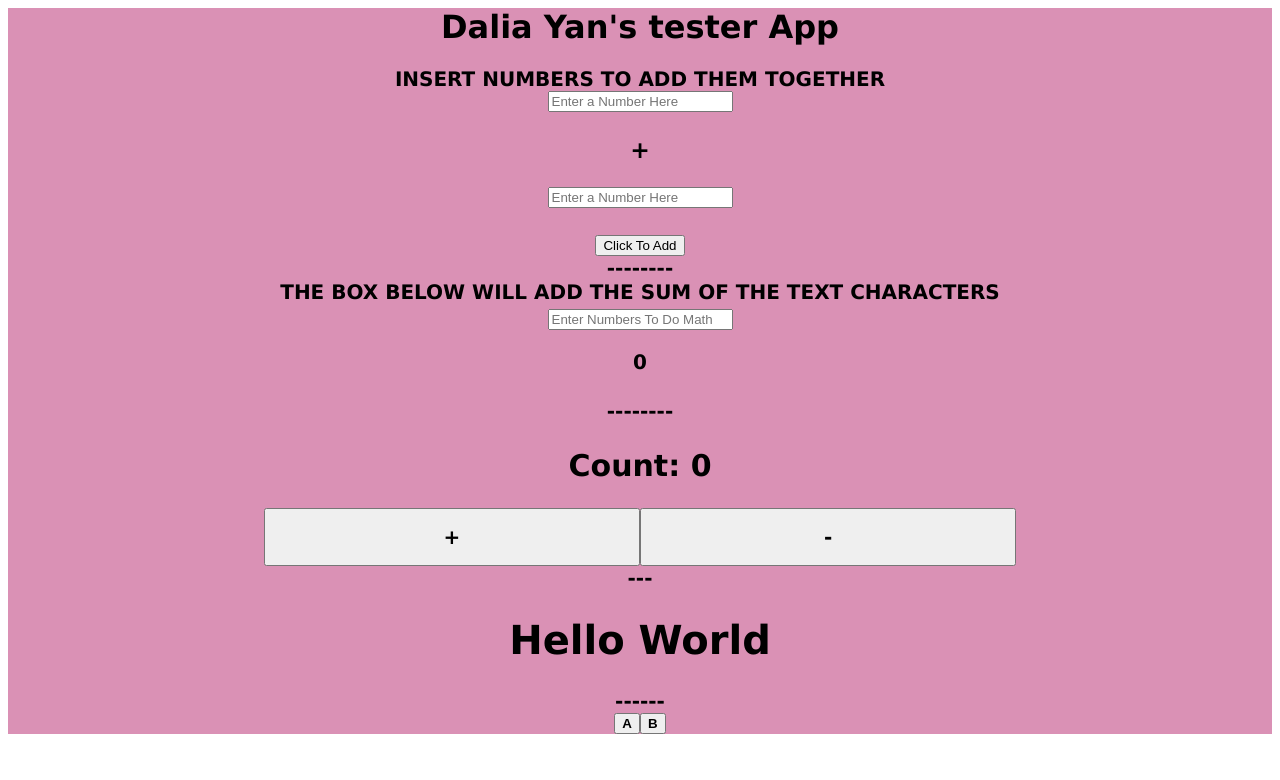
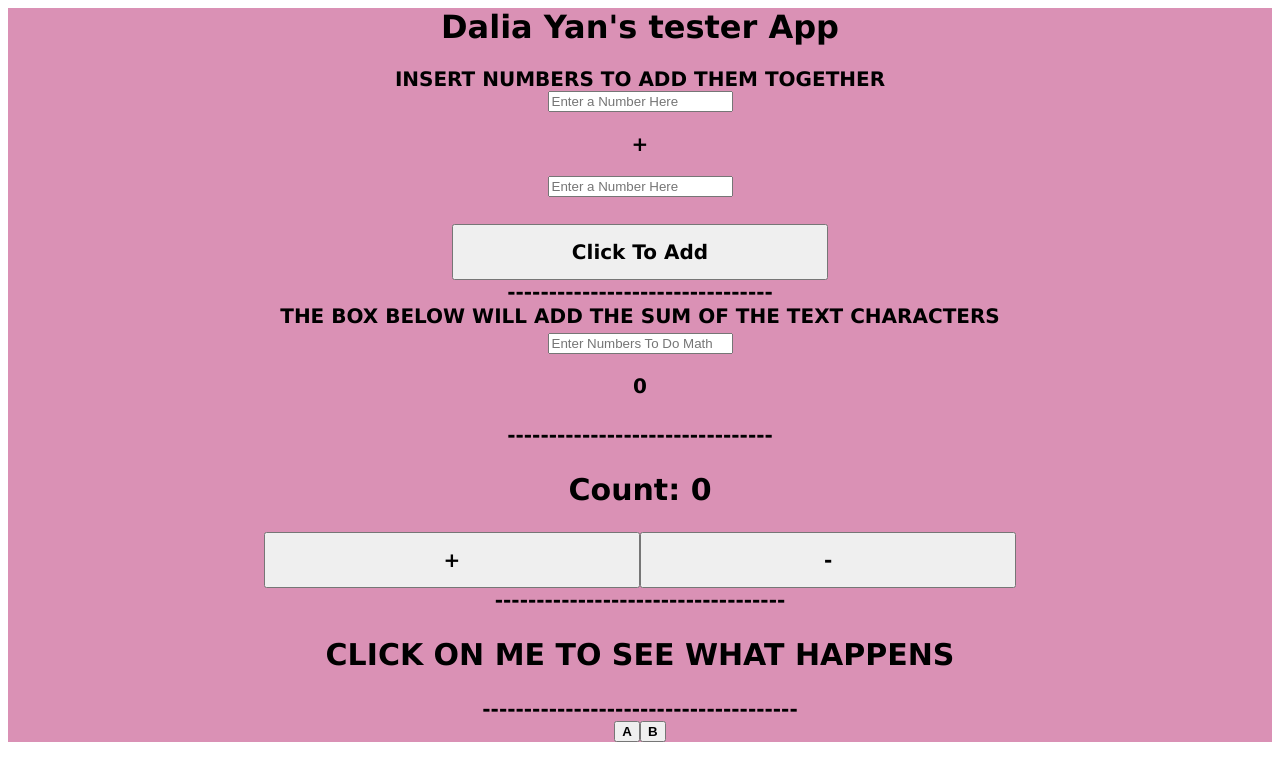
Before and after one commit to daliayan/smallApp, a React app: page / in a window 1280 px wide. Shown: the top 780 px of the page. Built offline with nearby package versions, Linux system fonts and the light colour scheme.

Commit message:
stylized buttons and web page dividers

```diff
--- a/src/App.css
+++ b/src/App.css
@@ -31,8 +31,16 @@
 
 .button{
   width: 30%;
-  padding: 15px 32px;
+  padding: 14px 28px;
   font-size: 20px;
   font-family:'Lucida Sans', 'Lucida Sans Regular', 'Lucida Grande', 'Lucida Sans Unicode', Geneva, Verdana, sans-serif;
   font-weight: bold;
 }
+
+.Adding-Button{
+  padding: 14px 28px;
+  width: 30%;
+  font-size: 20px;
+  font-family:'Lucida Sans', 'Lucida Sans Regular', 'Lucida Grande', 'Lucida Sans Unicode', Geneva, Verdana, sans-serif;
+  font-weight: bold;
+}
--- a/src/components/About.js
+++ b/src/components/About.js
@@ -11,20 +11,20 @@ const About = () => {
       INSERT NUMBERS TO ADD THEM TOGETHER
       <AdderButton></AdderButton>
       <div>
-          --------
+          --------------------------------
       </div>
       THE BOX BELOW WILL ADD THE SUM OF THE TEXT CHARACTERS
       <Counter></Counter>
       <div>
-          --------
+          --------------------------------
       </div>
         <PlusMinus></PlusMinus>
         <div>
-          ---
+          -----------------------------------
         </div>
-      <AddToString header="Hello World"/>
+      <AddToString header="CLICK ON ME TO SEE WHAT HAPPENS"/>
       <div>
-        ------</div>
+        --------------------------------------</div>
       <BoldenMe />
 
     </header>
--- a/src/components/AddOn /AddToString.js
+++ b/src/components/AddOn /AddToString.js
@@ -15,7 +15,7 @@ export class AddToString extends Component {
     render() {
         return (
             <div>
-                <h1 onClick={this.onClick}>{this.props.header}{this.state.symbol}</h1>
+                <h2 onClick={this.onClick}>{this.props.header}{this.state.symbol}</h2>
             </div>
         )
     }
--- a/src/components/AddOn /AdderButton.js
+++ b/src/components/AddOn /AdderButton.js
@@ -19,10 +19,10 @@ class AdderButton extends Component {
     render(){
         return <div className="liker-funct">
             <input type="text" value={this.state.num1} onChange={(event) => {this.setState({num1: event.target.value})}} placeholder="Enter a Number Here"/>
-            <h3>+</h3>
+            <p>+</p>
             <input type="text" value={this.state.num2} onChange={(event) => {this.setState({num2: event.target.value})}} placeholder="Enter a Number Here"/>
             <h1>{this.state.total}</h1>
-            <button onClick={() => this.likerIncreasing()}>Click To Add</button>
+            <button className='Adding-Button' onClick={() => this.likerIncreasing()}>Click To Add</button>
             {/* <input type="text" value={this.state.total}/> */}
         </div>
     }
```
